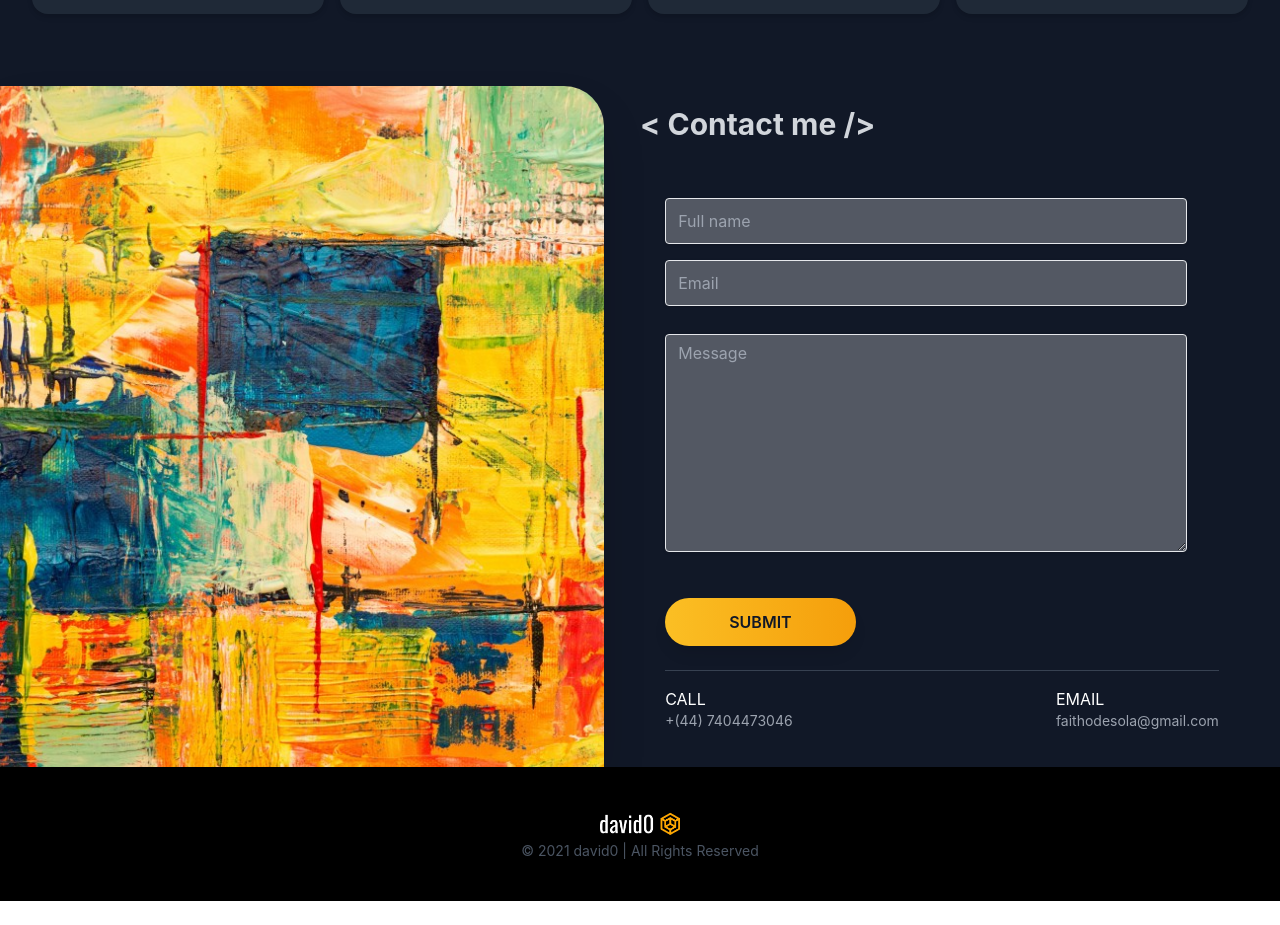
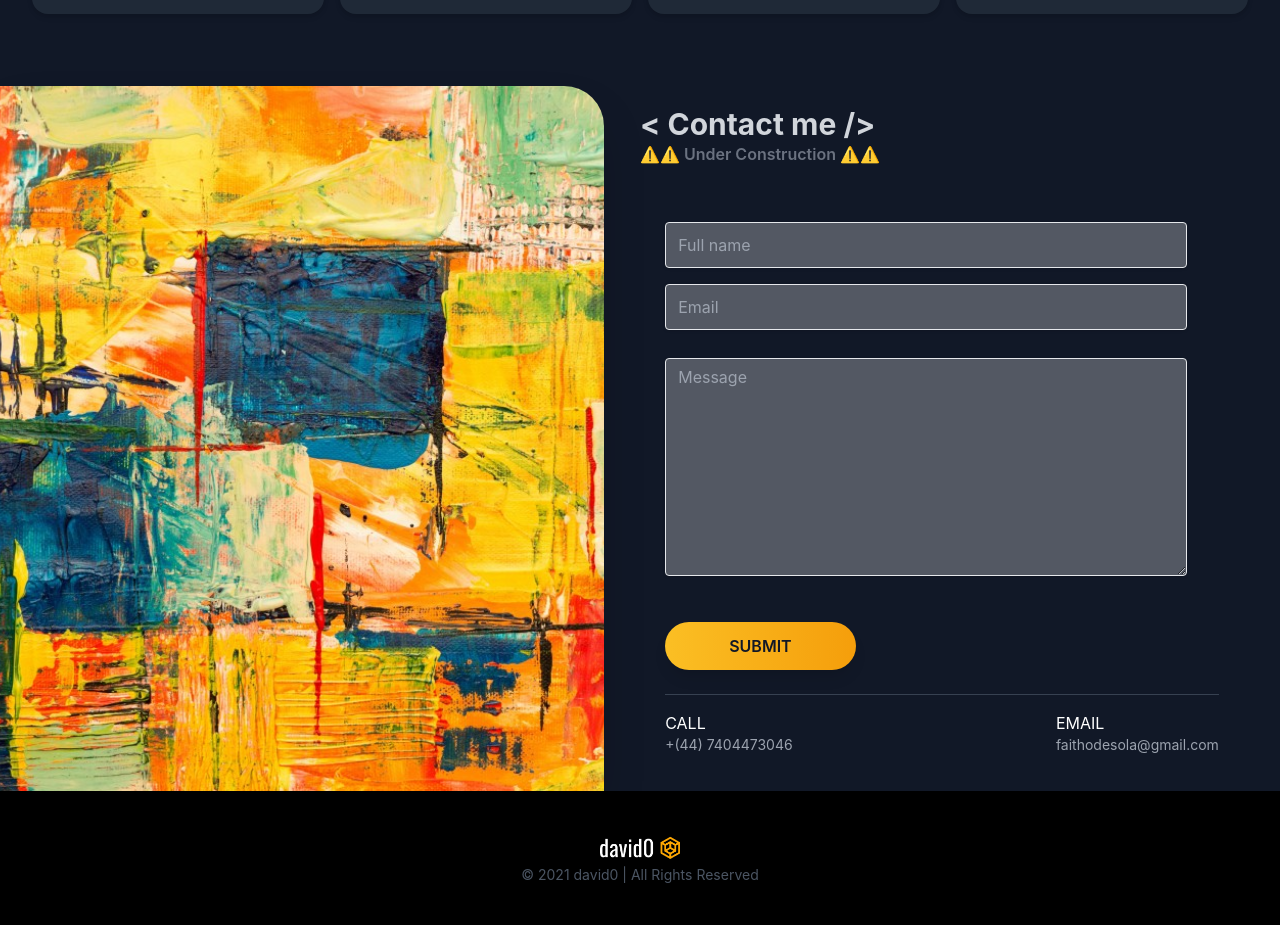
Before and after one commit to Olatokumbo/DFO-Portfolio, a Next.js app: page / in a window 1280 px wide. Shown: the part 2014-2939 px from the top of the page. Before the commit the page ends 2915 px from the top, so only its background shows below. Built offline with nearby package versions, Linux system fonts and the light colour scheme.

Commit message:
Minor changes

```diff
--- a/sections/Contact.js
+++ b/sections/Contact.js
@@ -12,6 +12,7 @@ const Contact = () => {
         <h1 className="text-2xl md:text-3xl font-bold text-gray-300">
           &lt; Contact me /&gt;
         </h1>
+        <h1 className="text-gray-500  font-semibold">⚠️⚠️ Under Construction ⚠️⚠️</h1>
         <div className="w-full md:w-11/12 mx-auto">
           <Fade right duration={900} distance="100px" cascade>
             <form className="pr-0 md:pr-4 lg:pr-8 pt-6 pb-2 mt-8 mb-3">
```
